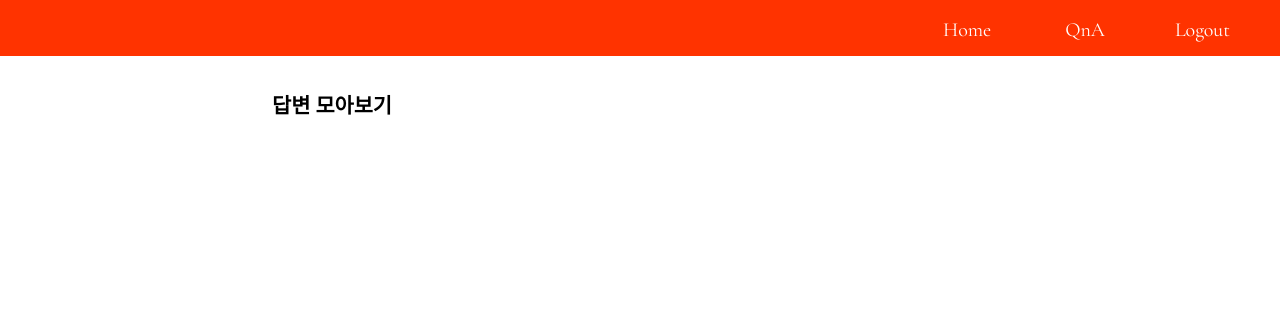
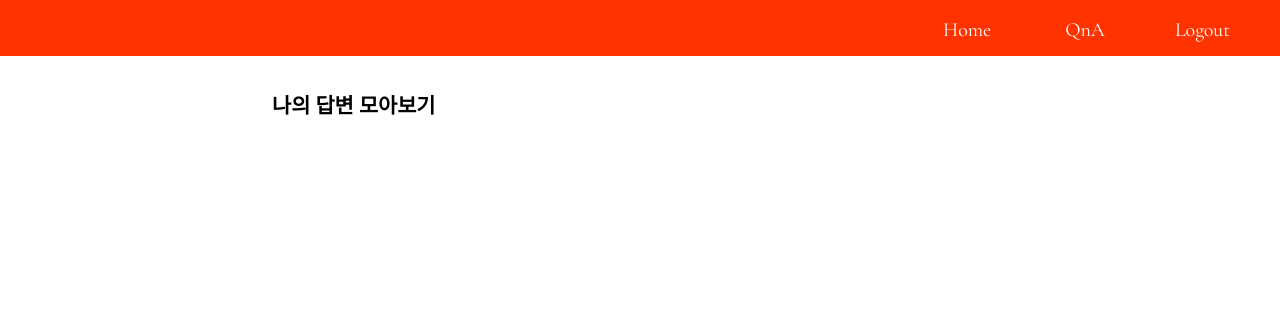
Before and after one commit to jeong-hyeon-kim/qnanswer, a Flask app: page /mypage in a window 1280 px wide. Shown: the top 316 px of the page. Run offline with Flask 2, Linux system fonts and the light colour scheme; the visitor is signed in with stand-in values (Sample User, id 1); data that the repository does not hold is empty.

Commit message:
(문제)1.pwrepeated 2.뒤로가기버튼 (완료)1. /main/user로 이동 2.register css회복 (3)mypage:나의답변보아보기

```diff
--- a/templates/mypage.html
+++ b/templates/mypage.html
@@ -324,7 +324,7 @@
         </div>
     </header>
     <div class="wrap">
-        <div class="list-title">답변 모아보기</div>
+        <div class="list-title">나의 답변 모아보기</div>
         <div class="answer-list">
 
         </div>
```
